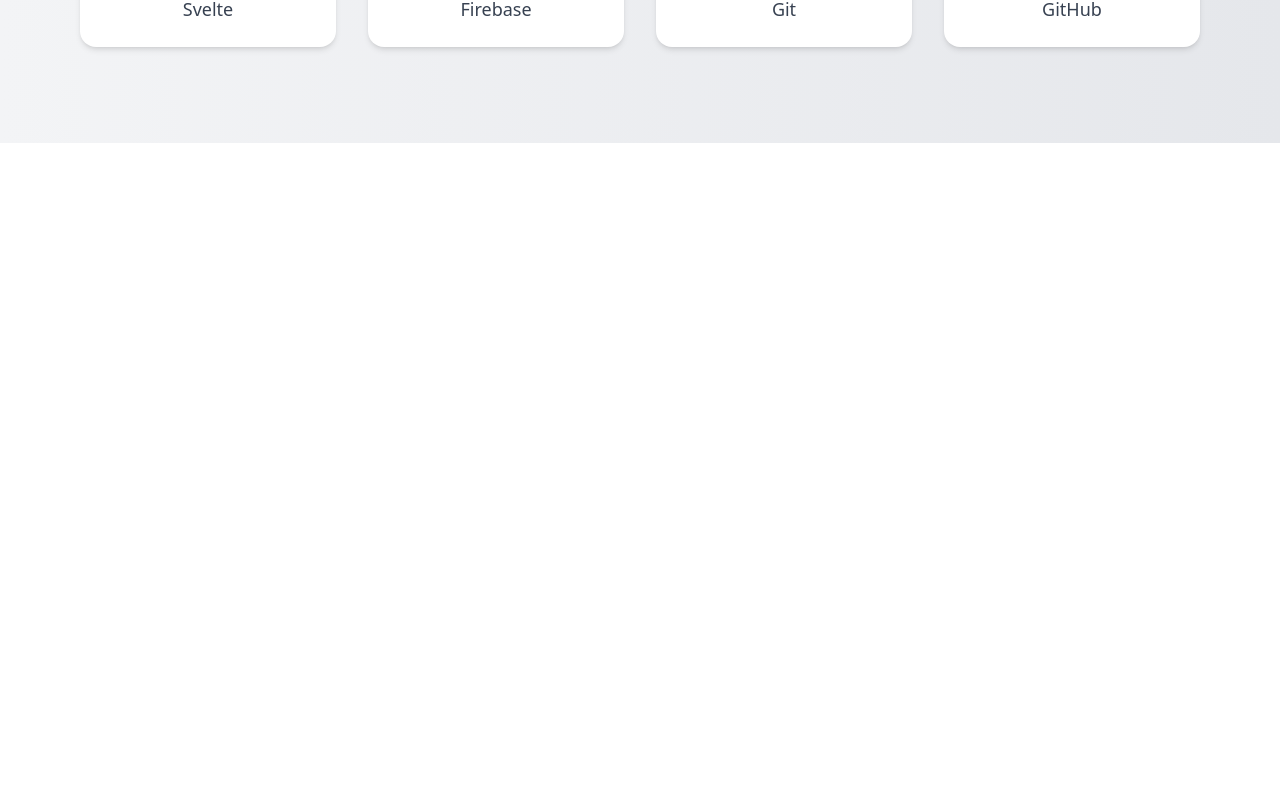
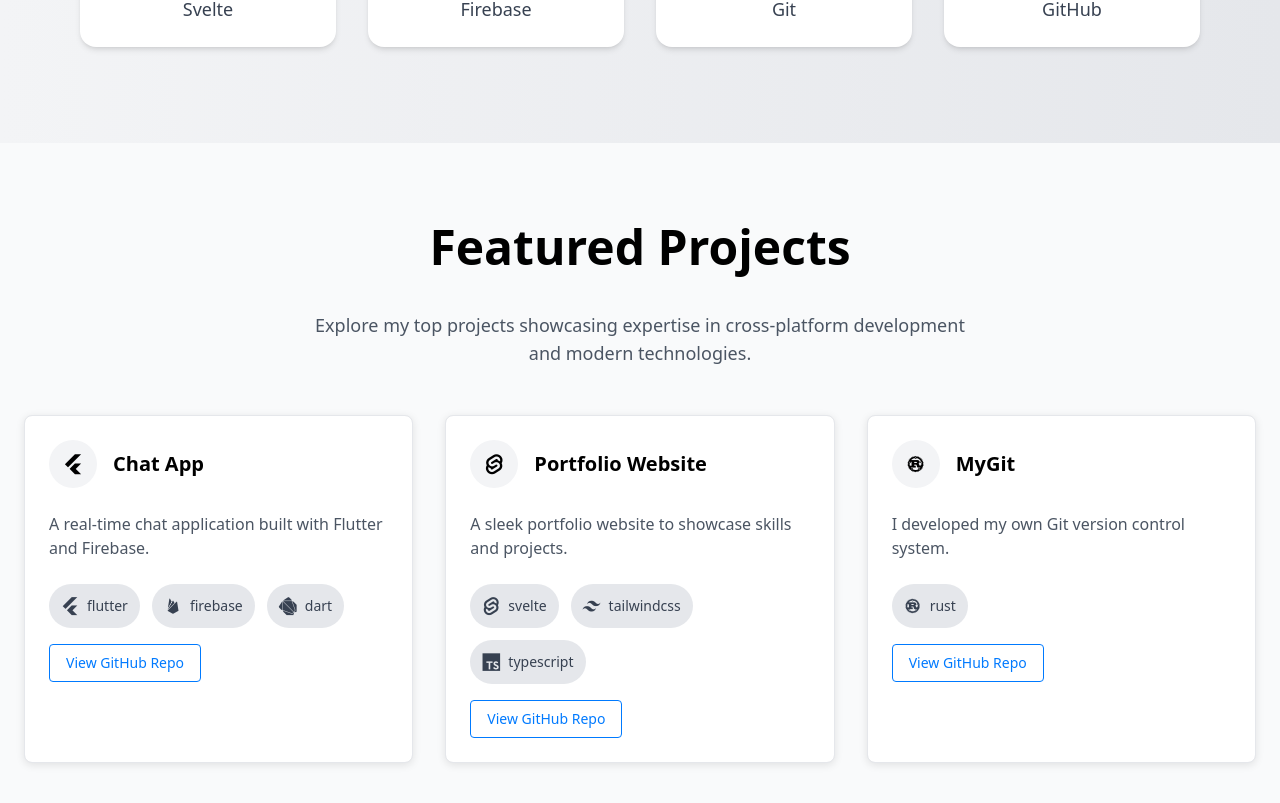
Before and after one commit to ahammednibras8/ahammednibras8.github.io, a SvelteKit app: page / in a window 1280 px wide. Shown: the part 1391-2194 px from the top of the page. Before the commit the page ends 1534 px from the top, so only its background shows below. Built offline with nearby package versions, Linux system fonts and the light colour scheme.

Commit message:
Added Project section

```diff
--- /dev/null
+++ b/src/components/Projects.svelte
@@ -0,0 +1,95 @@
+<script lang="ts">
+	import { onMount } from 'svelte';
+	import gsap from 'gsap';
+
+	const projects = [
+		{
+			title: 'Chat App',
+			description: 'A real-time chat application built with Flutter and Firebase.',
+			techStack: ['flutter', 'firebase', 'dart'],
+			githubRepo: 'https://github.com/ahammednibras8/flutter-chat-app'
+		},
+		{
+			title: 'Portfolio Website',
+			description: 'A sleek portfolio website to showcase skills and projects.',
+			techStack: ['svelte', 'tailwindcss', 'typescript'],
+			githubRepo: 'https://github.com/ahammednibras8/ahammednibras8.github.io'
+		},
+		{
+			title: 'MyGit',
+			description: 'I developed my own Git version control system.',
+			techStack: ['rust'],
+			githubRepo: 'https://github.com/ahammednibras8/mygit'
+		}
+	];
+
+	let container: HTMLElement;
+
+	// Animation on mount
+	onMount(() => {
+		gsap.fromTo(
+			'.project-card',
+			{ opacity: 0, y: 30 },
+			{ opacity: 1, y: 0, stagger: 0.2, duration: 1, ease: 'power3.out' }
+		);
+	});
+</script>
+
+<section class="bg-gray-50 px-6 py-20">
+	<div class="mx-auto max-w-7xl" bind:this={container}>
+		<h2 class="mb-10 text-center text-4xl font-bold text-black md:text-5xl">
+			Featured Projects
+		</h2>
+		<p class="mx-auto mb-12 max-w-2xl text-center text-lg text-gray-600">
+			Explore my top projects showcasing expertise in cross-platform development and modern
+			technologies.
+		</p>
+
+		<div class="grid grid-cols-1 gap-8 sm:grid-cols-2 lg:grid-cols-3">
+			{#each projects as project}
+				<div
+					class="project-card transform rounded-lg border border-gray-200 bg-white p-6 shadow transition-all duration-300 hover:-translate-y-2 hover:border-[#007AFF]"
+				>
+					<div class="mb-6 flex items-center gap-4">
+						<div
+							class="flex h-12 w-12 items-center justify-center rounded-full bg-gray-100 text-xl text-black"
+						>
+							<i class="devicon-{project.techStack[0]}-plain"></i>
+						</div>
+						<h3 class="text-xl font-semibold text-black">{project.title}</h3>
+					</div>
+					<p class="mb-6 text-gray-600">{project.description}</p>
+					<div class="mb-4 flex flex-wrap gap-3">
+						{#each project.techStack as tech}
+							<div
+								class="flex items-center gap-2 rounded-full bg-gray-200 px-3 py-2 text-sm font-medium text-gray-700"
+							>
+								<i class="devicon-{tech}-plain text-lg"></i>
+								{tech}
+							</div>
+						{/each}
+					</div>
+					<div>
+						<a
+							href={project.githubRepo}
+							target="_blank"
+							class="inline-block rounded border border-[#007AFF] px-4 py-2 text-sm font-medium text-[#007AFF] transition-transform hover:bg-[#007AFF] hover:text-white"
+						>
+							View GitHub Repo
+						</a>
+					</div>
+				</div>
+			{/each}
+		</div>
+	</div>
+</section>
+
+<style>
+	.project-card {
+		box-shadow: 0 2px 8px rgba(0, 0, 0, 0.1);
+		background-clip: padding-box;
+	}
+	.project-card:hover {
+		background-color: #f9f9f9;
+	}
+</style>
--- a/src/routes/+page.svelte
+++ b/src/routes/+page.svelte
@@ -3,6 +3,7 @@
 	import Hero from '../components/Hero.svelte';
 	import { fadeIn } from '../utils/animations';
 	import Skill from '../components/Skill.svelte';
+	import Projects from '../components/Projects.svelte';
 
 	let hero: HTMLElement | null = null; // Correctly typed reference to the hero section
 
@@ -17,5 +18,5 @@
 <section bind:this={hero}>
 	<Hero />
 	<Skill />
-
+	<Projects />
 </section>
```
